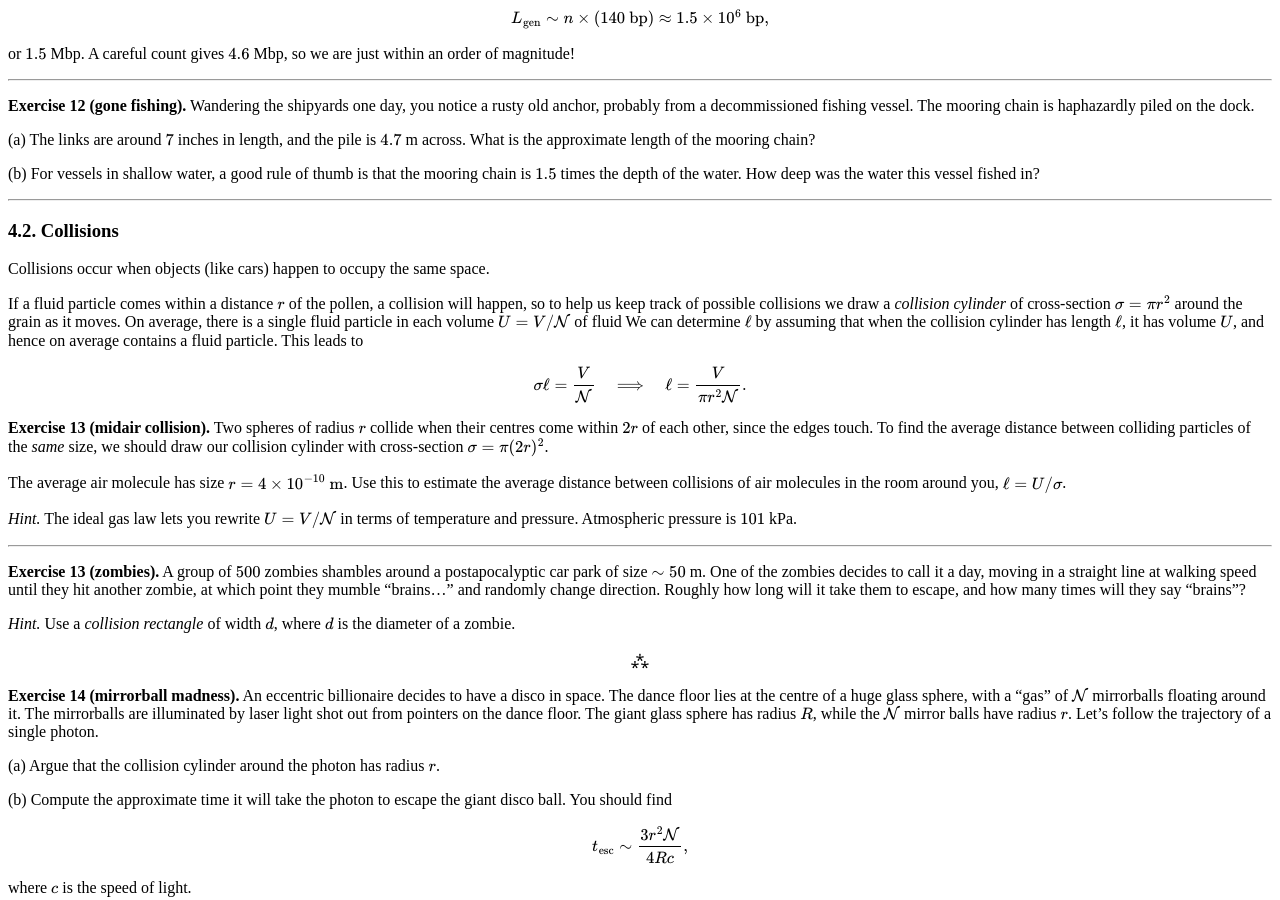
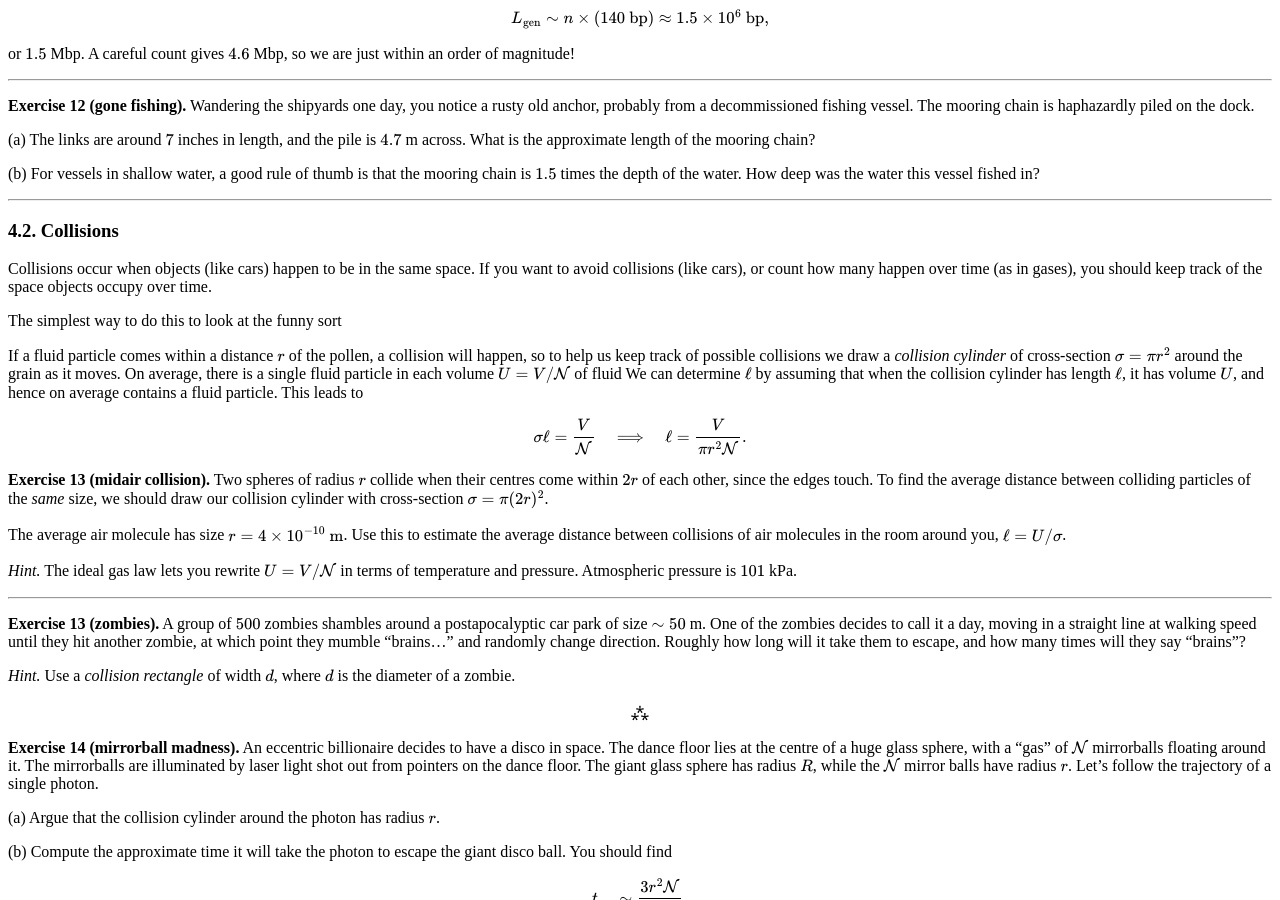
Before and after one commit to hapax/hapax.github.io, a Jekyll site: the page built from assets/simple-physics.md, in a window 1280 px wide and 900 px high, scrolled down 10275 px. Built offline with Jekyll 4.4.1, drawn with Linux system fonts in a browser that asks for light colours; our own code applies the rules of GitHub Pages for plain Markdown files; formulas are drawn with MathJax 3; a script that is not in the unit is left out.

Commit message:
Update simple-physics.md

```diff
--- a/assets/simple-physics.md
+++ b/assets/simple-physics.md
@@ -1114,8 +1114,12 @@ How deep was the water this vessel fished in?
 
 ### 4.2. Collisions <a id="sec-4-2" name="sec-4-2"></a>
 
-Collisions occur when objects (like cars) happen to occupy the same
-space.
+Collisions occur when objects (like cars) happen to be in the same space.
+If you want to avoid collisions (like cars), or count how many happen
+over time (as in gases), you should keep track of the space objects
+occupy over time.
+
+The simplest way to do this to look at the funny sort
 
 
 If a fluid particle comes within a distance $r$ of the pollen, a
```
